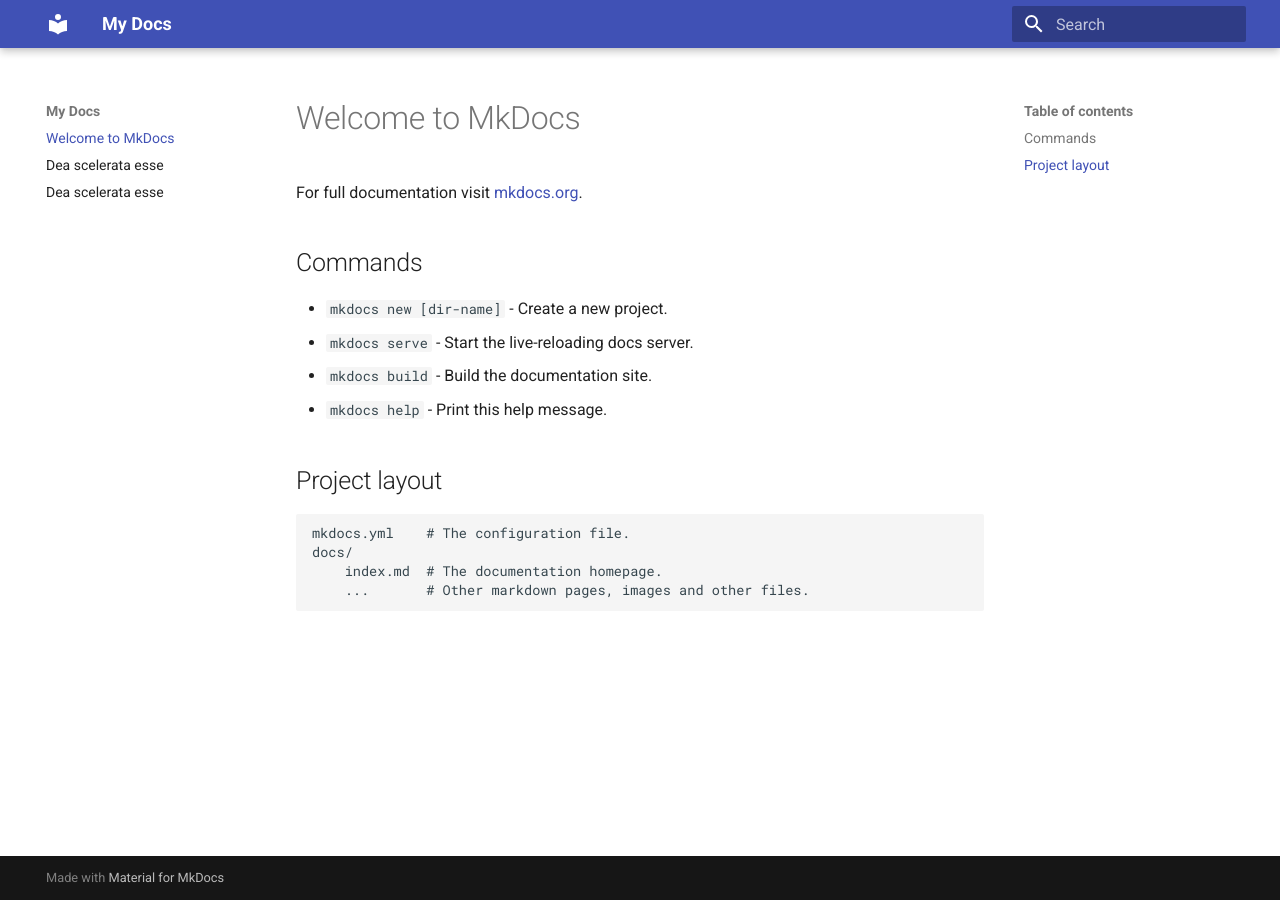
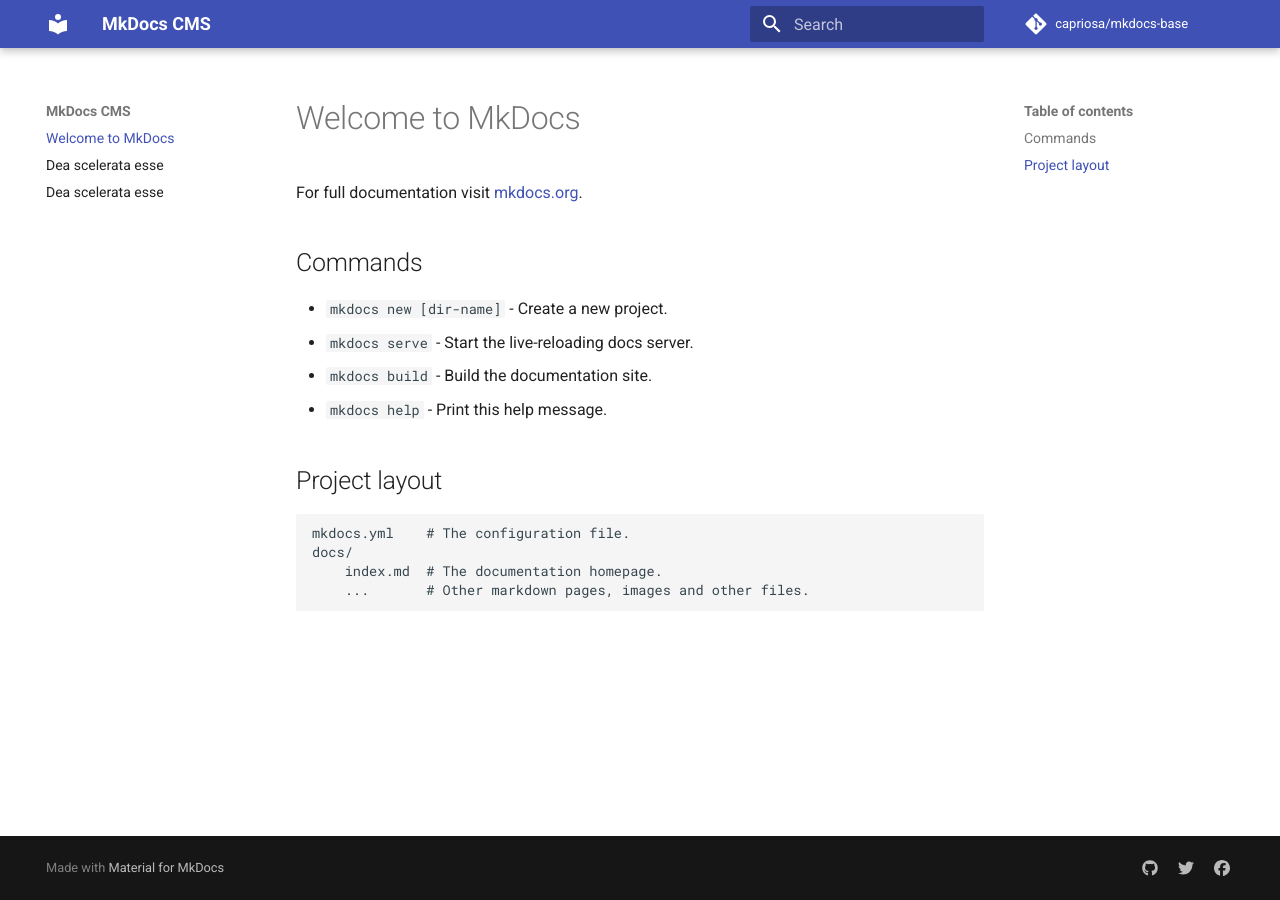
Before and after one commit to capriosa/mkdocs-cms, an MkDocs documentation site: the page built from docs/index.md, in a window 1280 px wide. Built offline with MkDocs 1.6.1 and Material for MkDocs 9.7.7, drawn with Linux system fonts in a browser that asks for light colours; comment, search, counter and statistics services are not loaded.

Commit message:
mkdocs.yml changed

```diff
--- a/mkdocs.yml
+++ b/mkdocs.yml
@@ -1,2 +1,15 @@
-site_name: My Docs
+site_name: MkDocs CMS
 theme: material
+
+extra:
+  social:
+    - type: 'github'
+      link: 'https://github.com/capriosa'
+    - type: 'twitter'
+      link: 'https://twitter.com/jmdwp'
+    - type: 'facebook'
+      link: 'https://facebook.com/mdwp.de'
+
+disqus: 'mdwp-engage'
+repo_name: 'capriosa/mkdocs-base'
+repo_url: 'https://github.com/capriosa/mkdocs-base'
```
